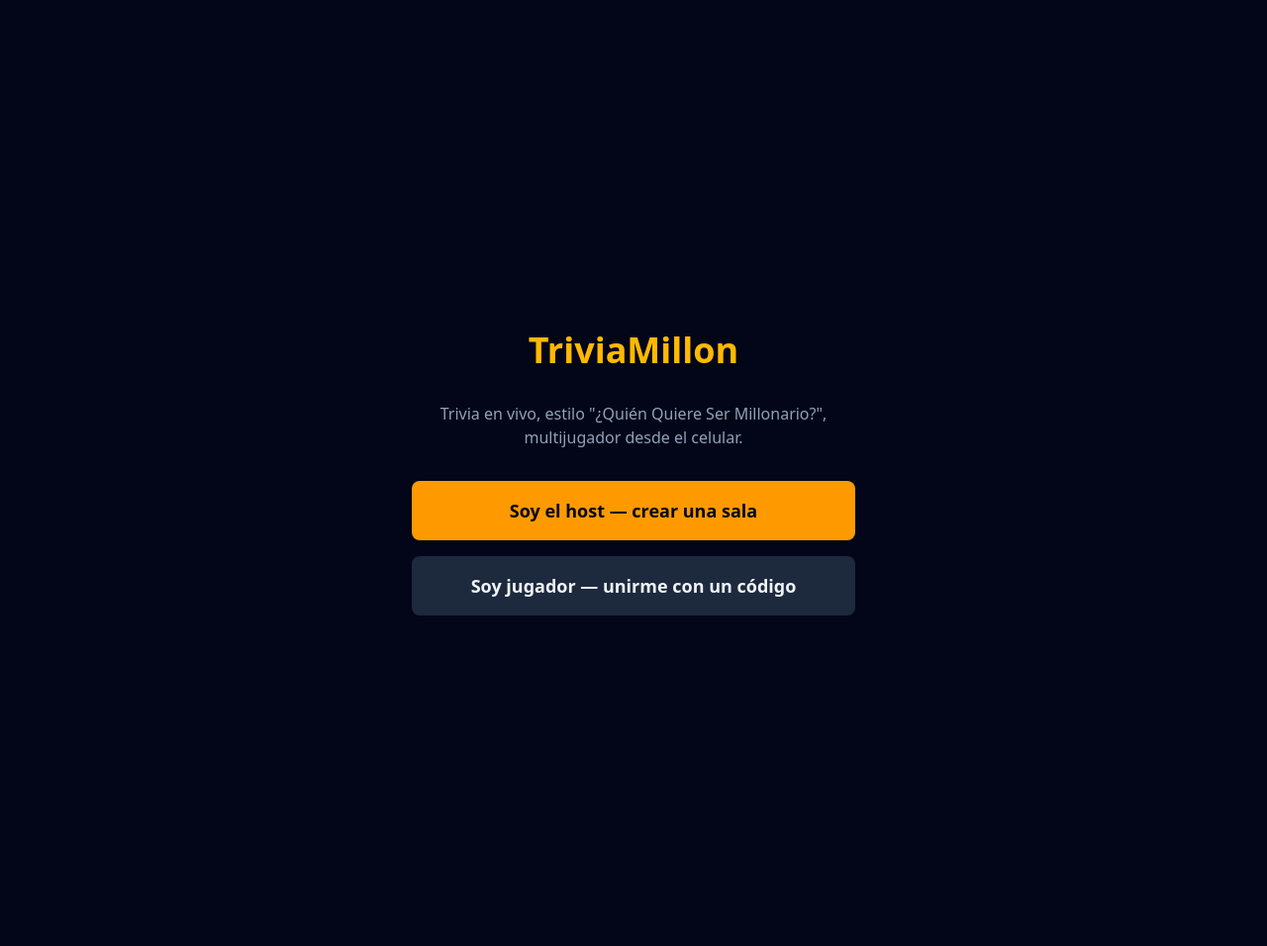
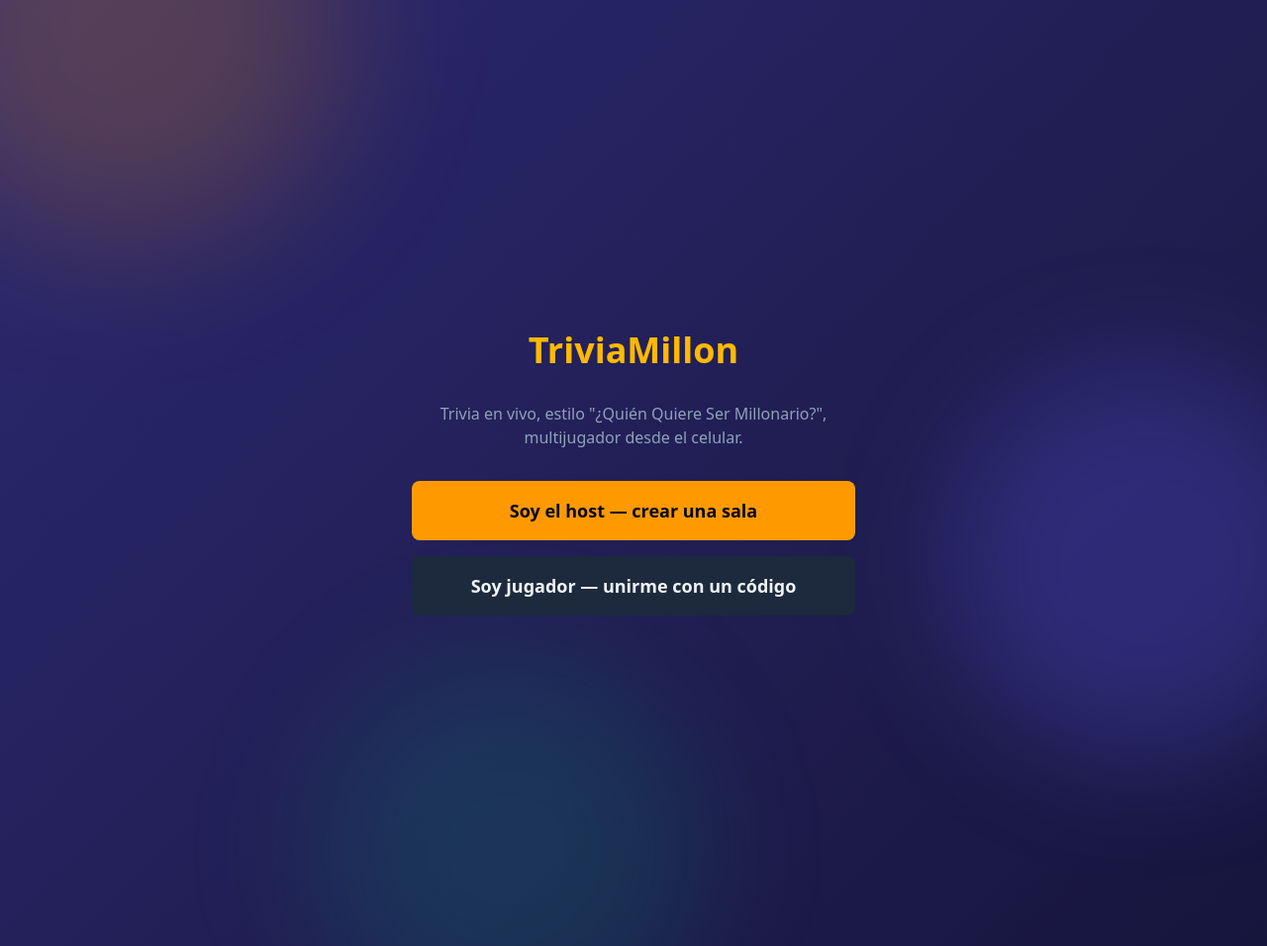
Before and after one commit to SCortesR96/TriviaMillon, a Django app: page /game/ in a window 1280 px wide. Shown: the whole page at 99% size. Run offline with Django 5.2, Linux system fonts and the light colour scheme; style sheets or scripts are compiled from the project's sources; parts of the project's set-up code (start-up, migrations or seed data) failed here and were passed over; some libraries are stand-ins or nearby versions.

Commit message:
Fondo animado (degradado + blobs) para que se vea bien en portafolio
Se agrega a base.html, asi que aplica en todas las pantallas (landing,
formulario de nueva partida, host, jugador): un degradado oscuro que se
mueve lentamente de fondo, mas tres "blobs" de color (ambar, indigo,
esmeralda) con blur y opacidad baja que flotan suavemente detras del
contenido. Es sutil a proposito -- fixed, -z-10 y pointer-events-none --
para no distraer durante el uso real del juego ni interferir con los
clics.

Es otra excepcion de CSS custom puntual (Tailwind no tiene utilities para
animar background-position ni un keyframe de "float" con desfase por
elemento), esta vez por criterio puramente visual en vez de UX, ya
documentada en el propio comentario del CSS.

Verificado en Docker: el watcher de Tailwind compilo las clases y
keyframes nuevos, las paginas (landing, nueva partida, unirse) siguen
respondiendo 200, y los 101 tests pasan sin regresiones.

Co-Authored-By: Claude Sonnet 5 <noreply@anthropic.com>

```diff
--- a/tailwind/input.css
+++ b/tailwind/input.css
@@ -28,3 +28,50 @@
 .leaderboard-row {
   animation: leaderboard-row-in 400ms ease-out both;
 }
+
+/*
+ * Fondo animado de todas las pantallas (degradado en movimiento + blobs de color
+ * flotando). Tailwind no tiene utilities para animar background-position ni para
+ * un keyframe de "float" con desfase, asi que es otra excepcion de CSS custom
+ * puntual, esta vez por puro criterio visual (que se vea bien en un portafolio),
+ * sin afectar la legibilidad del juego: es sutil y queda siempre detras del
+ * contenido (position: fixed, -z-10, blur, opacidad baja).
+ */
+@keyframes gradient-shift {
+  0%, 100% {
+    background-position: 0% 50%;
+  }
+  50% {
+    background-position: 100% 50%;
+  }
+}
+
+.animated-gradient-bg {
+  background: linear-gradient(-45deg, #020617, #1e1b4b, #312e81, #0f172a, #020617);
+  background-size: 400% 400%;
+  animation: gradient-shift 18s ease infinite;
+}
+
+@keyframes float-blob {
+  0%, 100% {
+    transform: translate(0, 0) scale(1);
+  }
+  33% {
+    transform: translate(30px, -40px) scale(1.15);
+  }
+  66% {
+    transform: translate(-25px, 25px) scale(0.9);
+  }
+}
+
+.blob {
+  animation: float-blob 20s ease-in-out infinite;
+}
+
+.blob-delay-1 {
+  animation-delay: -7s;
+}
+
+.blob-delay-2 {
+  animation-delay: -14s;
+}
--- a/templates/base.html
+++ b/templates/base.html
@@ -8,7 +8,12 @@
   <script src="{% static 'vendor/alpine.min.js' %}" defer></script>
   {% block extra_head %}{% endblock %}
 </head>
-<body class="h-full bg-slate-950 text-slate-100">
+<body class="h-full text-slate-100 animated-gradient-bg relative overflow-x-hidden">
+  <div class="pointer-events-none fixed inset-0 overflow-hidden -z-10" aria-hidden="true">
+    <div class="blob absolute -top-32 -left-24 h-96 w-96 rounded-full bg-amber-500/20 blur-3xl"></div>
+    <div class="blob blob-delay-1 absolute top-1/3 -right-32 h-112 w-md rounded-full bg-indigo-500/25 blur-3xl"></div>
+    <div class="blob blob-delay-2 absolute -bottom-24 left-1/4 h-96 w-96 rounded-full bg-emerald-500/15 blur-3xl"></div>
+  </div>
   {% block content %}{% endblock %}
 </body>
 </html>
```
